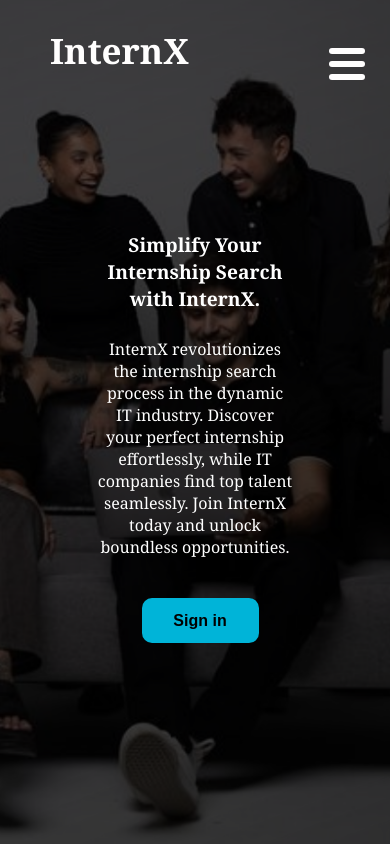
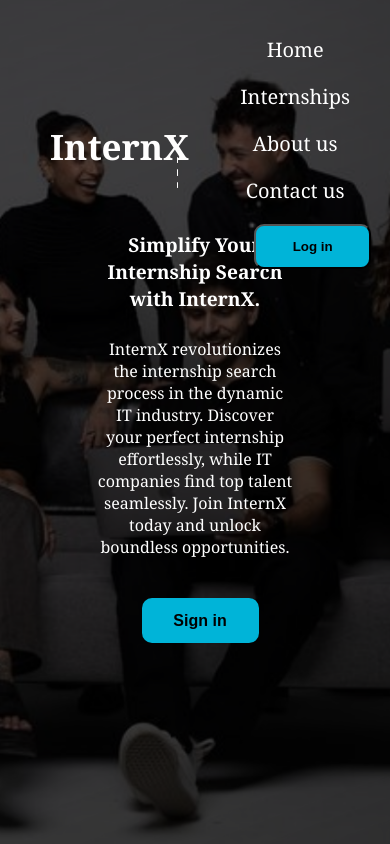
Before and after one commit to KushaRa/InternX_Front, a React (Create React App) app in the folder skillsync/: page / in a window 390 px wide. Both pictures are taken after a click on the element 347 px from the left and 64 px from the top of the page. Shown: the top 844 px of the page. Built offline with nearby package versions, Linux system fonts and the light colour scheme; no server answers.

Commit message:
Set useState for responding nav Bar

```diff
--- a/skillsync/src/components/NavBar/Lognavbar.css
+++ b/skillsync/src/components/NavBar/Lognavbar.css
@@ -65,75 +65,68 @@
   background-color: rgb(255, 255, 255);
 }
 
-
-
- .menu{
+.menu {
   display: none;
-  position:none;
+  position: relative;
   margin-top: 28px;
   margin-right: 10px;
-  top:0.75rem;
-  right:0.75rem;
-  flex-direction:column;
+  top: 0.75rem;
+  right: 0.75rem;
+  flex-direction: column;
   justify-content: space-between;
-  width:2.25rem;
+  width: 2.25rem;
   height: 2rem;
-
 }
 
-.menu span{
-  height:0.4rem;
-  width:100%;
+.menu span {
+  height: 0.4rem;
+  width: 100%;
   background-color: #fffefe;
-  border-radius:0.2rem;
+  border-radius: 0.2rem;
 }
 
-  @media screen and (max-width: 760px)
-  {
-    .menu{
-      display:flex;
+@media screen and (max-width: 760px) {
+  .menu {
+    display: flex;
     align-items: flex-end;
+  }
 
-     }
-     .navBar{
-      flex-direction: coloumn;
-      align-items: start;
+  .navBar {
+    flex-direction: column;
+    align-items: flex-start;
   }
 
   .navUl {
     display: none;
     flex-direction: column;
-      width:100%;
+    width: 100%;
     margin-bottom: 0.25rem;
   }
-    .navUl ul.open{
+
+  .navUl.open {
     display: flex;
   }
-
 }
 
+@media screen and (max-width: 480px) {
+  .menu {
+    display: flex;
+    align-items: flex-end;
+  }
 
-
-
-@media screen and (max-width: 480px)
-{
-  .menu{
-    display:flex;
-    align-items: flex-end;
-
-   }
-   .navBar{
-    flex-direction: coloumn;
-    align-items: start;
+  .navBar {
+    flex-direction: column;
+    align-items: flex-start;
   }
 
   .navUl {
     display: none;
     flex-direction: column;
-    width:100%;
+    width: 100%;
     margin-bottom: 0.25rem;
   }
-  .navUl ul.open{
+
+  .navUl.open {
     display: flex;
   }
 }
--- a/skillsync/src/components/NavBar/Lognavbar.jsx
+++ b/skillsync/src/components/NavBar/Lognavbar.jsx
@@ -14,13 +14,13 @@ export default function Lnavbar() {
             <Link to='/'>InternX</Link>
           </div>
           <div className="menu"
-          onClick={()=>setMenu(menuOpen)          }>
+          onClick={()=>setMenu(!menuOpen)}>
             <span></span>
             <span></span>
             <span></span>
           </div>
-          <div className ="navUl">
-          <ul className={menuOpen ? "open": ""}>
+
+          <ul className={`navUl ${menuOpen ? "open" : ""}`}>
 
             <li>
               <Link to="/card">Home</Link>
@@ -39,7 +39,7 @@ export default function Lnavbar() {
             </Link>
           </ul>
           </div>
-        </div>
+
       </nav>
     </>
   );
```
Lines whose indentation alone changed are shown as unchanged.
